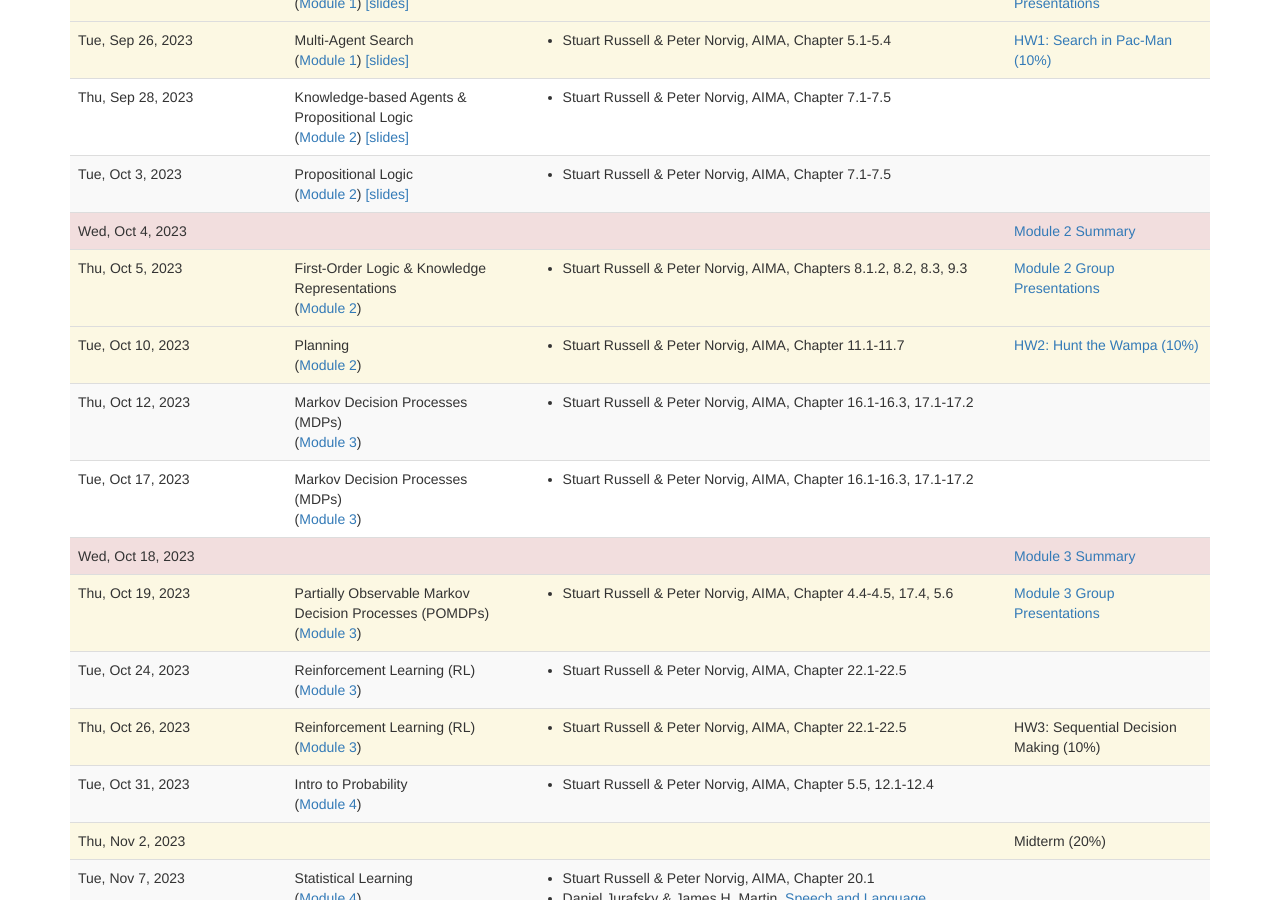
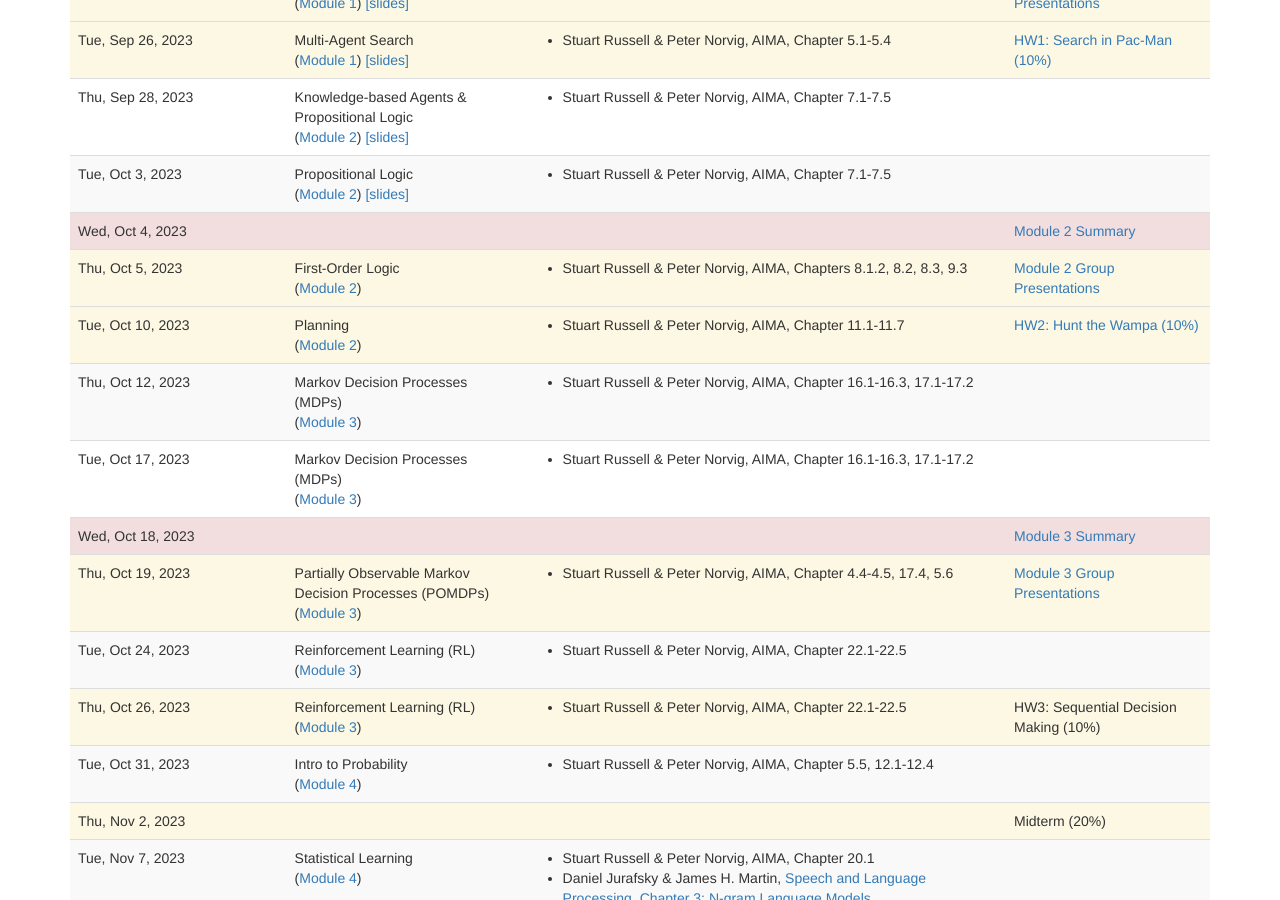
Before and after one commit to lara-martin/Principles-of-AI, a Jekyll site: the page built from lectures.md, in a window 1280 px wide and 900 px high, scrolled down 689 px. Built offline with Jekyll 4.4.1, drawn with Linux system fonts in a browser that asks for light colours; nearby versions of some CDN libraries; a script that is not in the unit is left out.

Commit message:
Update lectures.yaml

```diff
--- a/_data/lectures.yaml
+++ b/_data/lectures.yaml
@@ -97,7 +97,7 @@
       url: presentations.html
 -
   date: 2023-10-05
-  title: First-Order Logic & Knowledge Representations
+  title: First-Order Logic
   type: deadline
   homework_due:
     -
```
